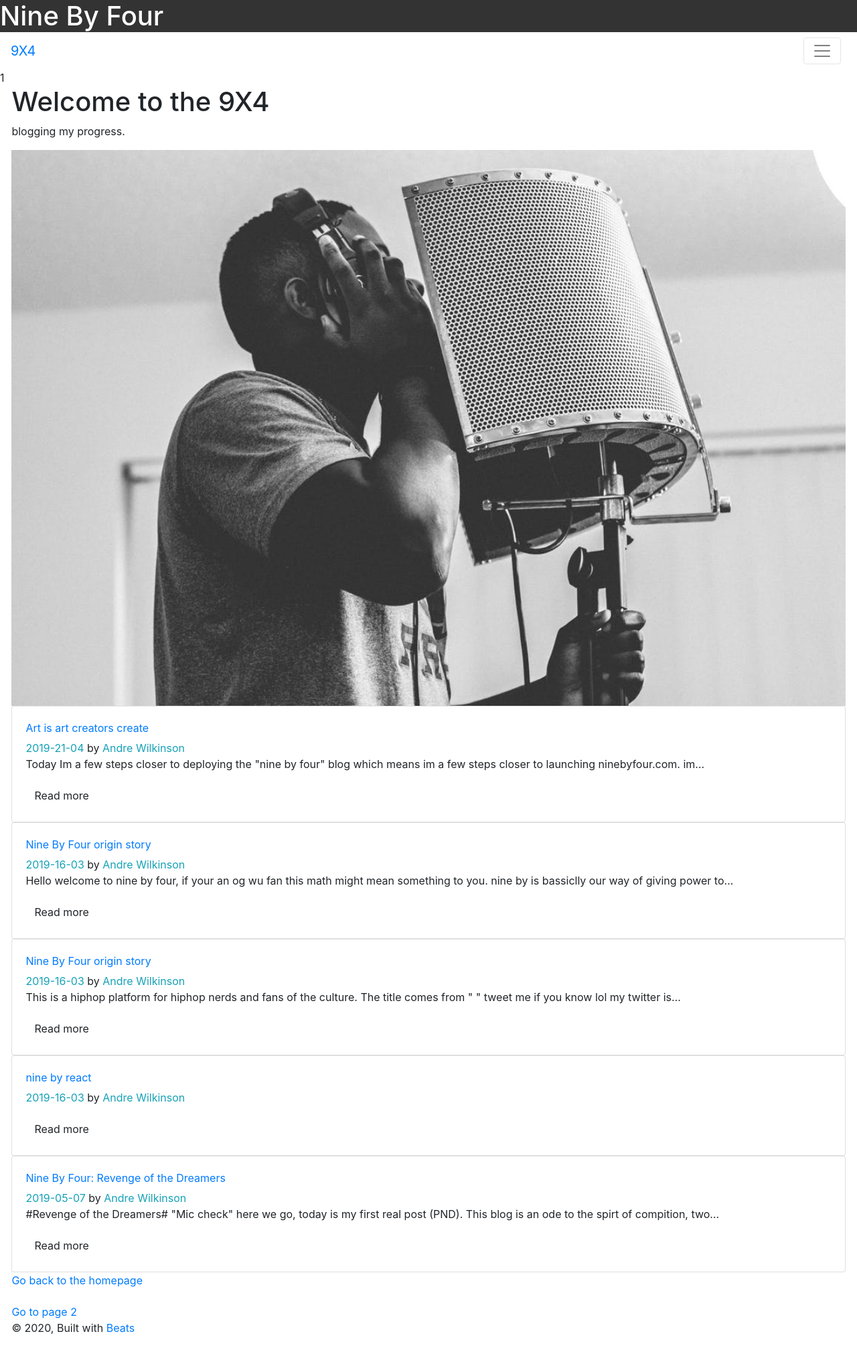
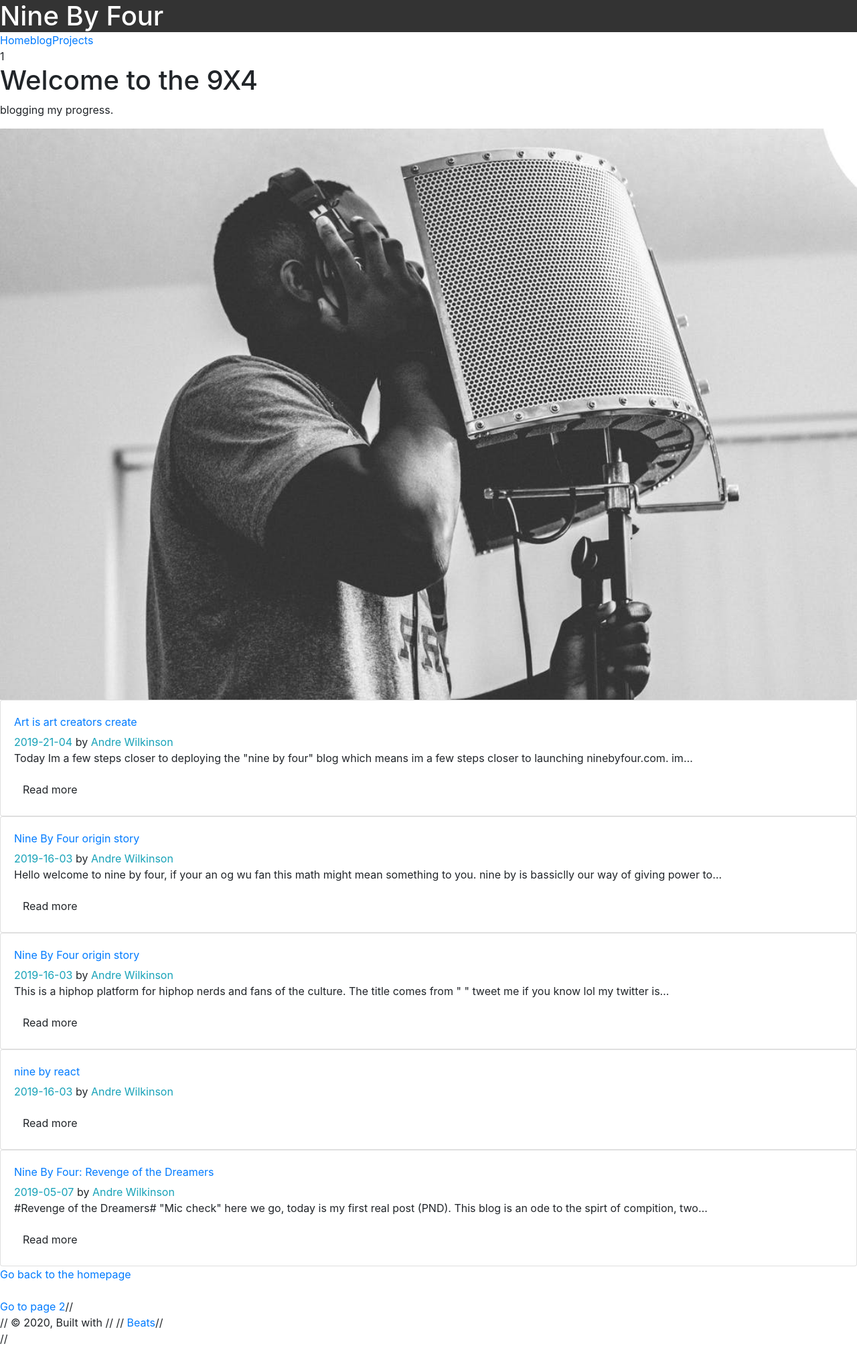
Before and after one commit to dredamonsta1/culcher-blog, a Gatsby site: page / in a window 1280 px wide. Shown: the whole page at 67% size. Built offline with nearby package versions, Linux system fonts and the light colour scheme; Gatsby itself is replaced by a stand-in of ours.

Commit message:
change navbar

```diff
--- /dev/null
+++ b/src/components/Menu/Menu.js
@@ -0,0 +1,58 @@
+import React from 'react'
+import Link from 'gatsby-link';
+// import { Collapse, Navbar, NavbarToggler, NavbarBrand, Nav, NavItem, NavLink } from 'reactstrap';
+
+
+const Menu = () => {
+  return(
+    <div className="navTitle">
+    <a className="homeTab" href="#">Home</a>
+    <a href="#">blog</a>
+    <a href="#">Projects</a>
+    </div>
+  )
+
+}
+
+export default Menu;
+
+
+// export default class Example extends React.Component {
+//   constructor(props) {
+//     super(props);
+
+//     this.toggleNavbar = this.toggleNavbar.bind(this);
+//     this.state = {
+//       collapsed: true
+//     };
+//   }
+
+//   toggleNavbar() {
+//     this.setState({
+//       collapsed: !this.state.collapsed
+//     });
+//   }
+//   render() {
+//     return (
+//       <div>
+//         <Navbar color="faded" light>
+//           <NavbarBrand href="/" className="mr-auto"><Link to="/">9X4</Link></NavbarBrand>
+//           <NavbarToggler onClick={this.toggleNavbar} className="mr-2" />
+//           <Collapse isOpen={!this.state.collapsed} navbar>
+//             <Nav navbar>
+//               <NavItem>
+//                 <Link to="/feedback">Feedback</Link>
+//               </NavItem>
+//               <NavItem>
+//               <Link to="/about">About</Link>
+//               </NavItem>
+//               <NavItem>
+//                 <NavLink href="/components/">Components</NavLink>
+//               </NavItem>
+//             </Nav>
+//           </Collapse>
+//         </Navbar>
+//       </div>
+//     );
+//   }
+// }
--- /dev/null
+++ b/src/components/Menu/index.js
@@ -0,0 +1 @@
+export { default } from  './Menu';
--- a/src/components/header.js
+++ b/src/components/header.js
@@ -34,12 +34,12 @@ const Header = ({ siteTitle }) => (
   </div>
 )
 
-Header.propTypes = {
-  siteTitle: PropTypes.string,
-}
+// Header.propTypes = {
+//   siteTitle: PropTypes.string,
+// }
 
-Header.defaultProps = {
-  siteTitle: ``,
-}
+// Header.defaultProps = {
+//   siteTitle: ``,
+// }
 
 export default Header
--- a/src/components/layout.js
+++ b/src/components/layout.js
@@ -3,7 +3,7 @@ import PropTypes from 'prop-types'
 import { StaticQuery, graphql } from 'gatsby'
 
 import Header from './header'
-import Menu from '../components/menu'
+import Menu from './Menu/Menu'
 import './layout.css'
 
 
@@ -24,21 +24,21 @@ const Layout = ({ children }) => (
         <Menu />
         {new Date().getDate()}
         <div
-          style={{
-            margin: `0 auto`,
-            maxWidth: `100%`,
-            padding: `0px 1.0875rem 1.45rem`,
-            paddingTop: 0,
-          }}
+          // style={{
+          //   margin: `0 auto`,
+          //   maxWidth: `100%`,
+          //   padding: `0px 1.0875rem 1.45rem`,
+          //   paddingTop: 0,
+          // }}
         >
           {children}
-          <footer>
-            © {new Date().getFullYear()}, Built with
-            {` `}
-            <a href="https://www.andrewilkinson.com">Beats</a>
-          </footer>
+        //   <footer>
+        //     © {new Date().getFullYear()}, Built with
+        //     {` `}
+        //     <a href="https://www.andrewilkinson.com">Beats</a>
+        //   </footer>
         </div>
-      </>
+      // </>
     )}
   />
 )
--- a/src/components/menu.js
+++ /dev/null
@@ -1,70 +0,0 @@
-import React from 'react'
-import Link from 'gatsby-link';
-import { Collapse, Navbar, NavbarToggler, NavbarBrand, Nav, NavItem, NavLink } from 'reactstrap';
-
-
-export default class Example extends React.Component {
-  constructor(props) {
-    super(props);
-
-    this.toggleNavbar = this.toggleNavbar.bind(this);
-    this.state = {
-      collapsed: true
-    };
-  }
-
-  toggleNavbar() {
-    this.setState({
-      collapsed: !this.state.collapsed
-    });
-  }
-  render() {
-    return (
-      <div>
-        <Navbar color="faded" light>
-          <NavbarBrand href="/" className="mr-auto"><Link to="/">9X4</Link></NavbarBrand>
-          <NavbarToggler onClick={this.toggleNavbar} className="mr-2" />
-          <Collapse isOpen={!this.state.collapsed} navbar>
-            <Nav navbar>
-              <NavItem>
-                <Link to="/feedback">Feedback</Link>
-              </NavItem>
-              <NavItem>
-              <Link to="/about">About</Link>
-              </NavItem>
-              <NavItem>
-                <NavLink href="/components/">Components</NavLink>
-              </NavItem>
-            </Nav>
-          </Collapse>
-        </Navbar>
-      </div>
-    );
-  }
-}
-
-
-// const Menu = () => {
-//   return (
-//     <div style={{
-//         background: '#f4f4f4',
-//         paddingTop: '10px'
-//     }}>
-
-//     <ul style={{
-//         listStyle: 'none',
-//         display: 'flex',
-//         justifyContent: 'space-evenly'
-
-//     }}>
-//         <li><Link to="/">Home</Link></li>
-//         <li><Link to="/feedback">Feedback</Link></li>
-//         <li><Link to="/about">About</Link></li>
-//         <li><Link to="/page-2">Blog</Link></li>
-//     </ul>
-
-//     </div>
-//   )
-// }
-
-// export default Menu;
--- a/src/pages/2019-05-07/index.md
+++ b/src/pages/2019-05-07/index.md
@@ -1,4 +1,5 @@
 ---
+no: 1
 path: "/post-one"
 date: "2019-05-07"
 title: "Nine By Four: Revenge of the Dreamers "
--- a/src/pages/2019-16-03/index.md
+++ b/src/pages/2019-16-03/index.md
@@ -1,4 +1,5 @@
 ---
+no: 2
 path: "/post-one"
 date: "2019-16-03"
 title: "Nine By Four origin story"
--- a/src/pages/2019-16-3-post-one/index.md
+++ b/src/pages/2019-16-3-post-one/index.md
@@ -1,4 +1,5 @@
 ---
+no: 3
 path: "/post-one"
 date: "2019-16-03"
 title: "Nine By Four origin story"
--- a/src/pages/2019-17-03-post-two/index.md
+++ b/src/pages/2019-17-03-post-two/index.md
@@ -1,4 +1,5 @@
 ---
+no: 4
 path: "/post-two"
 date: "2019-16-03"
 title: "nine by react"
--- a/src/pages/2019-21-04/index.md
+++ b/src/pages/2019-21-04/index.md
@@ -1,4 +1,5 @@
 ---
+no: 5
 path: "/post-one"
 date: "2019-21-04"
 title: "Art is art creators create"
--- a/src/pages/index.js
+++ b/src/pages/index.js
@@ -26,7 +26,8 @@ const IndexPage = () => (
       return (
         <div>
         {data.allMarkdownRemark.edges.map(({ node }) => (
-          <Post title={node.frontmatter.title}
+          <Post key={node.frontmatter.no}
+          title={node.frontmatter.title}
           author={node.frontmatter.author}
           path={node.frontmatter.path}
           date={node.frontmatter.date}
```
Also changed, not shown: src/components/Menu/Menu.module.css (added).
